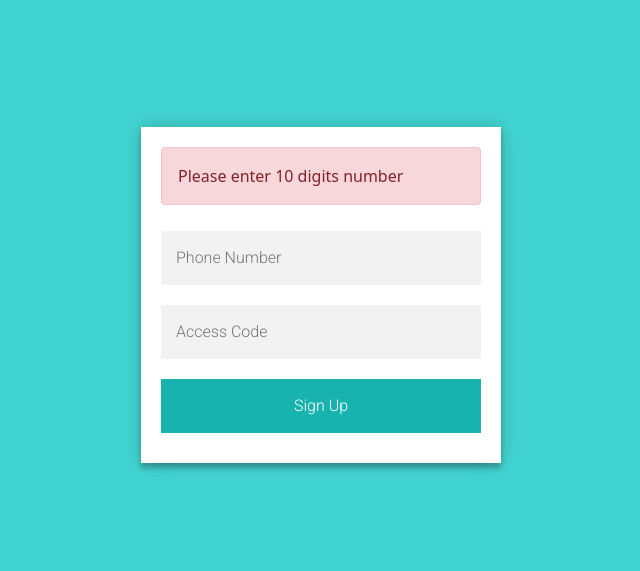
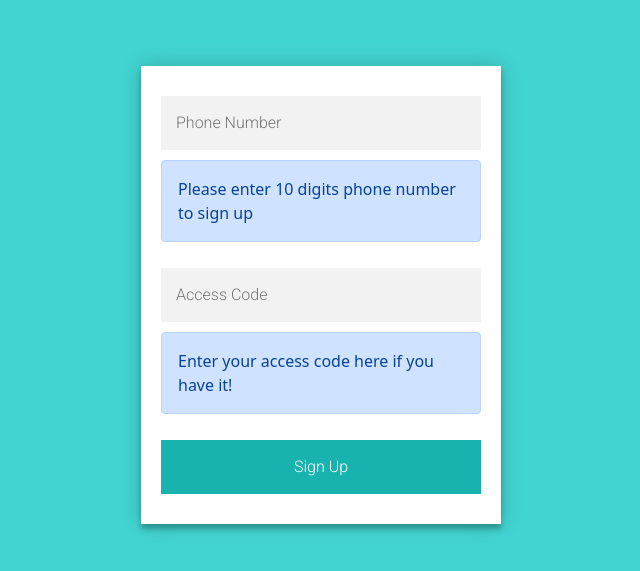
Before and after one commit to baodai1207/user-auth-client-side, a React (Create React App) app: page / in a window 1280 px wide. Shown: the part 105-676 px from the top of the page, without its empty margins (319-959 px from the left). Built offline with nearby package versions, Linux system fonts and the light colour scheme.

Commit message:
Primary alerts added

```diff
--- a/package.json
+++ b/package.json
@@ -13,6 +13,7 @@
     "react-bootstrap": "^1.6.4",
     "react-dom": "^17.0.2",
     "react-scripts": "^4.0.3",
+    "semantic-ui-react": "^2.0.4",
     "web-vitals": "^1.1.2"
   },
   "scripts": {
--- a/src/components/Signup.jsx
+++ b/src/components/Signup.jsx
@@ -1,6 +1,7 @@
 import React, { Component } from 'react';
 import { Alert } from 'react-bootstrap';
 import 'bootstrap/dist/css/bootstrap.min.css';
+// import { Message } from 'semantic-ui-react';
 
 import './signup.css';
 import axios from 'axios';
@@ -11,11 +12,13 @@ export default class Signup extends Component {
 
     this.onChangePhoneNumber = this.onChangePhoneNumber.bind(this);
     this.onChangeAccessCode = this.onChangeAccessCode.bind(this);
+
     this.onSubmit = this.onSubmit.bind(this);
 
     this.state = {
       phoneNumber: '',
       accessCode: '',
+      formError: false,
     };
   }
 
@@ -64,9 +67,6 @@ export default class Signup extends Component {
     return (
       <div className='form-container'>
         <form className='register-form' onSubmit={this.onSubmit}>
-          {this.state.phoneNumber < 10 ? (
-            <Alert variant='danger'> Please enter 10 digits number </Alert>
-          ) : null}
           <input
             onChange={this.onChangePhoneNumber}
             value={this.state.phoneNumber}
@@ -77,6 +77,16 @@ export default class Signup extends Component {
             name='phoneNumber'
             required
           />
+          {this.state.phoneNumber.length < 10 ? (
+            <Alert variant='primary'>
+              {' '}
+              Please enter 10 digits phone number to sign up{' '}
+            </Alert>
+          ) : (
+            <Alert variant='success'>
+              Great! Please press Sign Up if you need an access code!
+            </Alert>
+          )}
 
           <input
             onChange={this.onChangeAccessCode}
@@ -87,7 +97,10 @@ export default class Signup extends Component {
             placeholder='Access Code'
             name='accessCode'
           />
-          <button className='form-field' type='submit'>
+          <Alert variant='primary'>
+            Enter your access code here if you have it!
+          </Alert>
+          <button className='form-field' type='submit' disabled={false}>
             Sign Up
           </button>
         </form>
```
Also changed, not shown: 1 other file (tests, documents, lock files or other folders).
